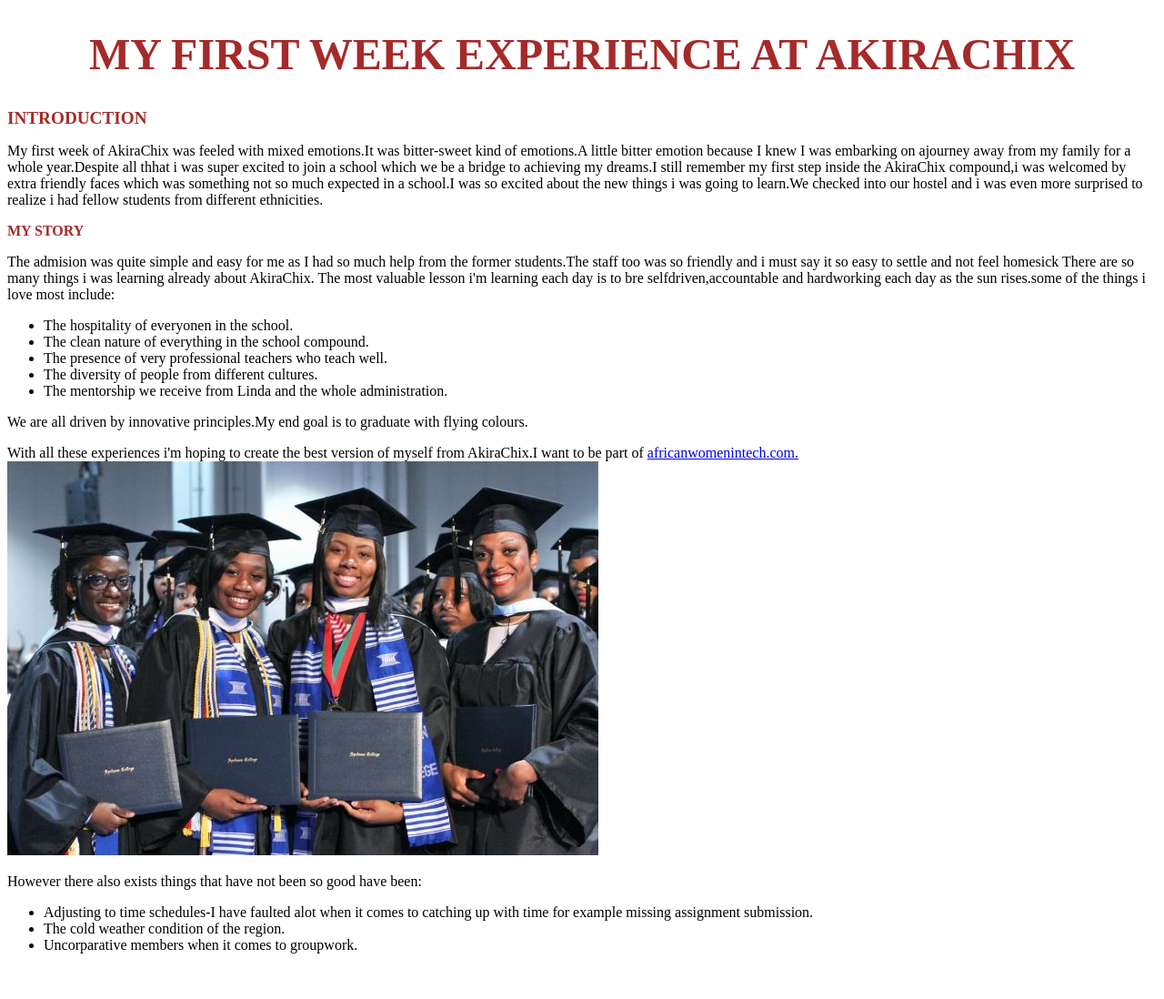
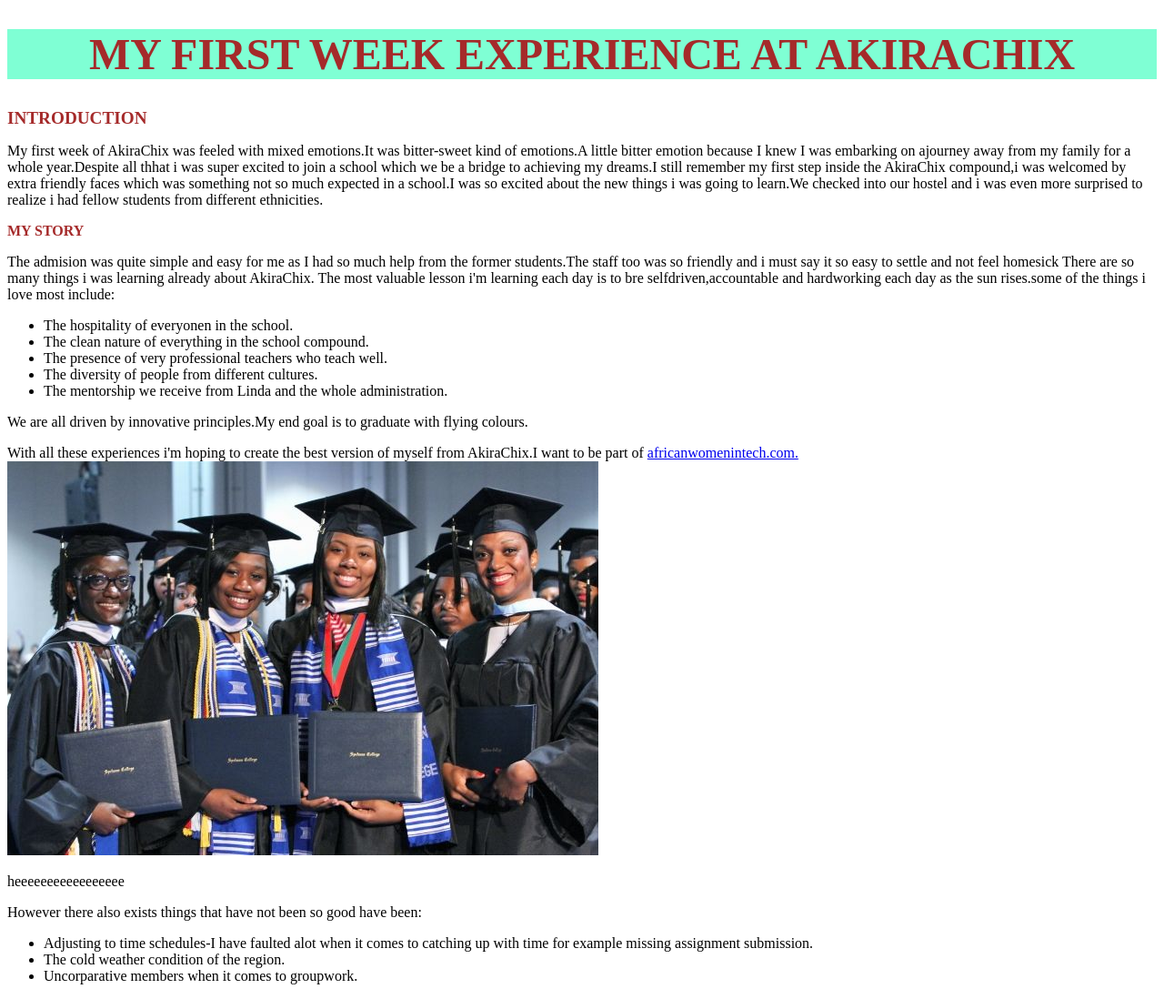
Before and after one commit to fionawesonga/Website, a plain HTML site: page index.html in a window 1280 px wide. Shown: the whole page at 91% size. Before the commit the page ends 1064 px from the top, so only its background shows below. Drawn offline with Linux system fonts and the light colour scheme.

Commit message:
changed file name

```diff
--- a/index.html
+++ b/index.html
@@ -6,7 +6,7 @@
     <title>Week One In AkiraChix</title>
 </head>
 <body>
-    <h1 style="text-align: center;font-size:xxx-large;font-style: normal; color: brown;font-family: 'Times New Roman', Times, serif;">MY FIRST WEEK EXPERIENCE AT AKIRACHIX</h1>
+    <h1 style="text-align: center;font-size:xxx-large;font-style: normal; color: brown;font-family: 'Times New Roman', Times, serif;background-color:aquamarine;">MY FIRST WEEK EXPERIENCE AT AKIRACHIX</h1>
     <h2 style="color: brown;font-size: larger;">INTRODUCTION</h2>
 <p> My first week of AkiraChix was feeled with mixed emotions.It was bitter-sweet kind of emotions.A little bitter emotion because I knew I was embarking on ajourney away from my family for a whole year.<span>Despite all thhat i  was super excited to join a school which we be a bridge to achieving my dreams.I still remember my first step inside the AkiraChix compound,i was welcomed by extra friendly faces which was something not so much expected in a school.I was so excited about the new things i was going to learn.We checked into our hostel and i was even more surprised to realize i had fellow students from different ethnicities.</span></p>
 <h3 style="font-family: 'Times New Roman', Times, serif;color: brown;font-size: medium;">MY STORY</h3>
@@ -16,6 +16,7 @@
 <ul> <li>The hospitality of everyonen in the school.</li><li>The clean nature of everything in the school compound.</li><li>The presence of very professional teachers who teach well.</li><li>The diversity of people from different cultures.</li><li>The mentorship we receive from Linda and the whole administration.</li></ul>
 <P>We are all driven by innovative principles.My end goal is to graduate with flying colours.</P><p>With all these experiences i'm hoping to create the best version of myself from AkiraChix.I want to be part of <a href="https://africanwomenintech.com/">africanwomenintech.com.</a><br>
 <img src="IMAGES/251e1b5992b5ac13797edc62ae60fb27.jpg" alt="Graduation photos">
+<p>heeeeeeeeeeeeeeeee</p>
 <p>However there also exists things that have not been so good have been:</p>
 <ul><li>Adjusting to time schedules-I have faulted alot when it comes to catching up with time for example missing assignment submission.</li><li>The cold weather condition of the region.</li><li>Uncorparative members when it comes to groupwork.</li></ul>
 
```
